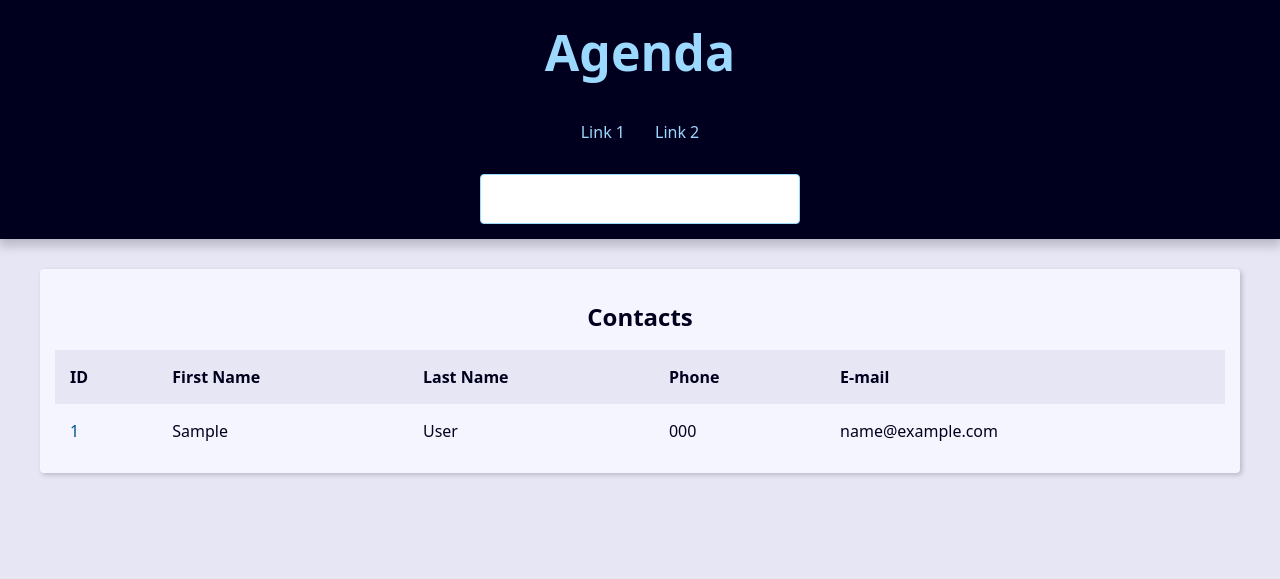
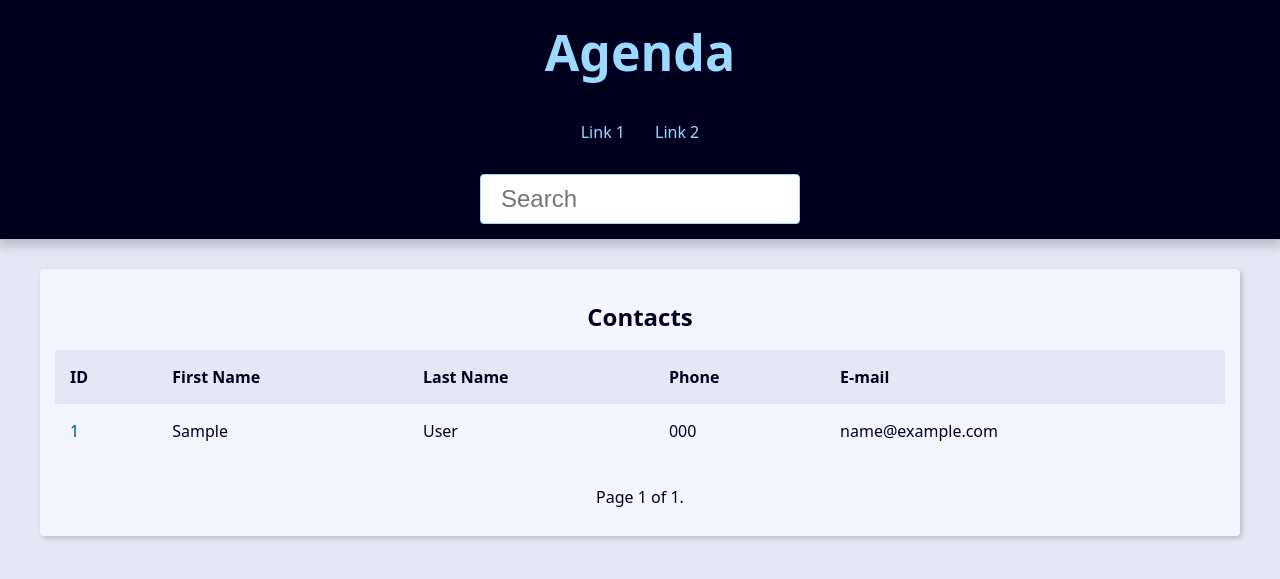
Before and after one commit to guugimeness/django-agenda, a Django app: page / in a window 1280 px wide. Shown: the top 579 px of the page. Run offline with Django 5.2, Linux system fonts and the light colour scheme; tables that the repository leaves empty hold one stand-in row (values such as "Sample post").

Commit message:
feat: pagination | wip: create contact page

```diff
--- a/base_templates/global/base.html
+++ b/base_templates/global/base.html
@@ -8,6 +8,8 @@
 
     <main class="content">
         {% block content %}{% endblock content %}
+
+        {% include "global/partials/_pagination.html" %}
     </main>
 </body>
 </html>
--- a/base_templates/global/partials/_header.html
+++ b/base_templates/global/partials/_header.html
@@ -30,7 +30,7 @@
                 placeholder="Search"
                 id="search"
                 name="q"
-                value=" {{ request.GET.q.strip }}"
+                value="{{ request.GET.q.strip }}"
             >
         </form>
     </div>
--- /dev/null
+++ b/base_templates/global/partials/_pagination.html
@@ -0,0 +1,19 @@
+{% if page_obj %}
+    <div class="pagination">
+        <span class="step-links">
+            {% if page_obj.has_previous %}
+                <a href="?page=1&q={{ request.GET.q.strip }}">&laquo; first</a>
+                <a href="?page={{ page_obj.previous_page_number }}&q={{ request.GET.q.strip }}">previous</a>
+            {% endif %}
+
+            <span class="current">
+                Page {{ page_obj.number }} of {{ page_obj.paginator.num_pages }}.
+            </span>
+
+            {% if page_obj.has_next %}
+                <a href="?page={{ page_obj.next_page_number }}&q={{ request.GET.q.strip }}">next</a>
+                <a href="?page={{ page_obj.paginator.num_pages }}&q={{ request.GET.q.strip }}">last &raquo;</a>
+            {% endif %}
+        </span>
+    </div>
+{% endif %}
--- a/contact/templates/contact/index.html
+++ b/contact/templates/contact/index.html
@@ -1,7 +1,7 @@
 {% extends "global/base.html" %}
 
 {% block content %}
-{% if contacts %}
+{% if page_obj %}
     <div class="responsive-table">
         <table class="contacts-table">
             <caption class="table-caption">
@@ -19,10 +19,10 @@
             </thead>
 
             <tbody>
-                {% for contact in contacts %}
+                {% for contact in page_obj %}
                     <tr class="table-row">
                         <td class="table-cel">
-                            <a href="{% url "contact:contact" contact.id %}" class="table-link">
+                            <a href="{% url "contact:detail" contact.id %}" class="table-link">
                                 {{ contact.id }}
                             </a>
                         </td>
--- a/contact/urls.py
+++ b/contact/urls.py
@@ -4,7 +4,10 @@ from contact import views
 app_name = 'contact'
 
 urlpatterns = [
-    path('<int:id>/', views.contact, name='contact'),
+    path('', views.index, name='index'),
     path('search/', views.search, name='search'),
-    path('', views.index, name='index'),
+
+    # contact (CRUD)
+    path('contact/<int:id>/', views.contact, name='detail'),
+    path('contact/create/', views.create, name='create'),
 ]
--- a/contact/views/__init__.py
+++ b/contact/views/__init__.py
@@ -1 +1,2 @@
 from .contact_views import *
+from .contact_forms import *
--- a/contact/views/contact_views.py
+++ b/contact/views/contact_views.py
@@ -1,13 +1,17 @@
+from django.core.paginator import Paginator
 from django.shortcuts import render, get_object_or_404, redirect
 from django.db.models import Q
 from contact.models import Contact
-from django.http import Http404
 
 def index(request):
     contacts = Contact.objects.filter(show=True).order_by('-id')
 
+    paginator = Paginator(contacts, 10)
+    page_number = request.GET.get("page")
+    page_obj = paginator.get_page(page_number)
+
     context = {
-        'contacts': contacts,
+        'page_obj': page_obj,
         'site_title': 'Contatos - '
     }
 
@@ -34,8 +38,12 @@ def search(request):
             )\
             .order_by('-id')
 
+    paginator = Paginator(contacts, 10)
+    page_number = request.GET.get("page")
+    page_obj = paginator.get_page(page_number)
+
     context = {
-        'contacts': contacts,
+        'page_obj': page_obj,
         'site_title': 'Search - '
     }
 
```
Also changed, not shown: contact/templates/contact/create.html (added, +30 -0 lines), contact/views/contact_forms.py (added, +22 -0 lines).
